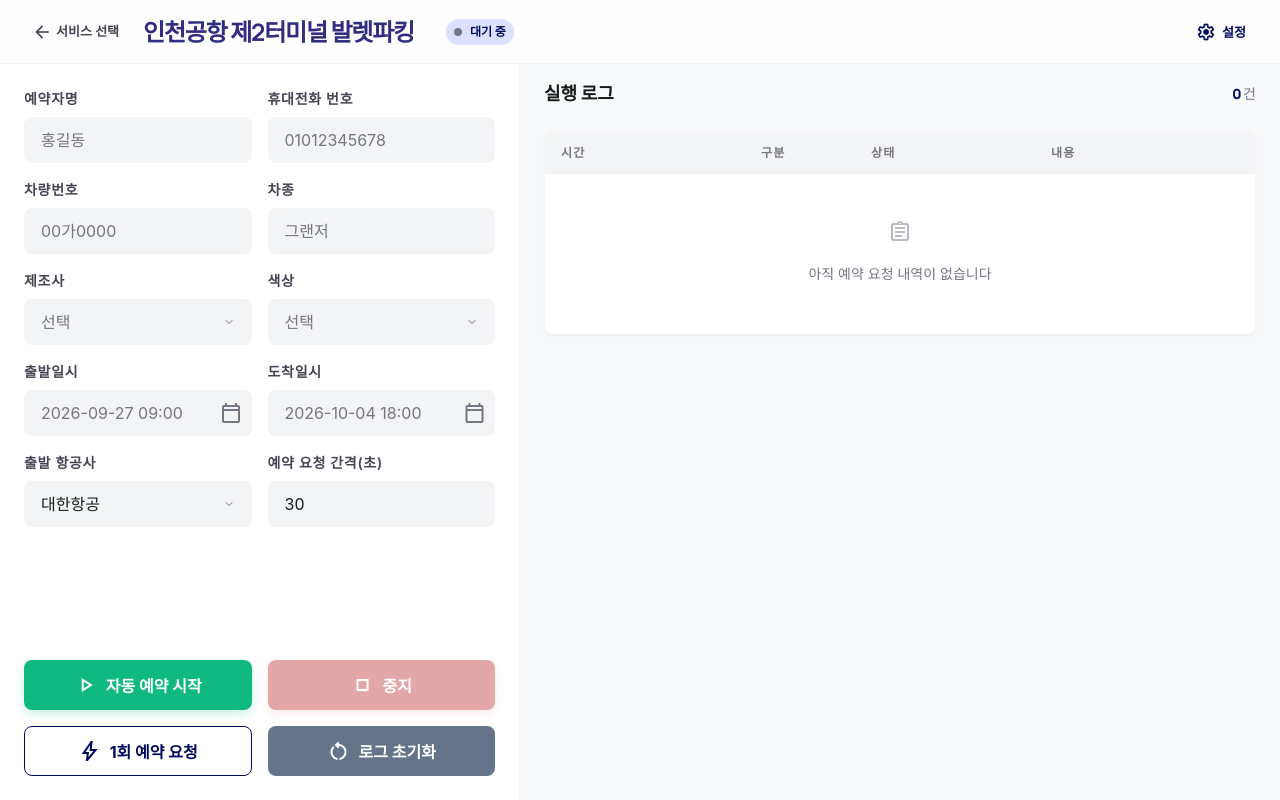
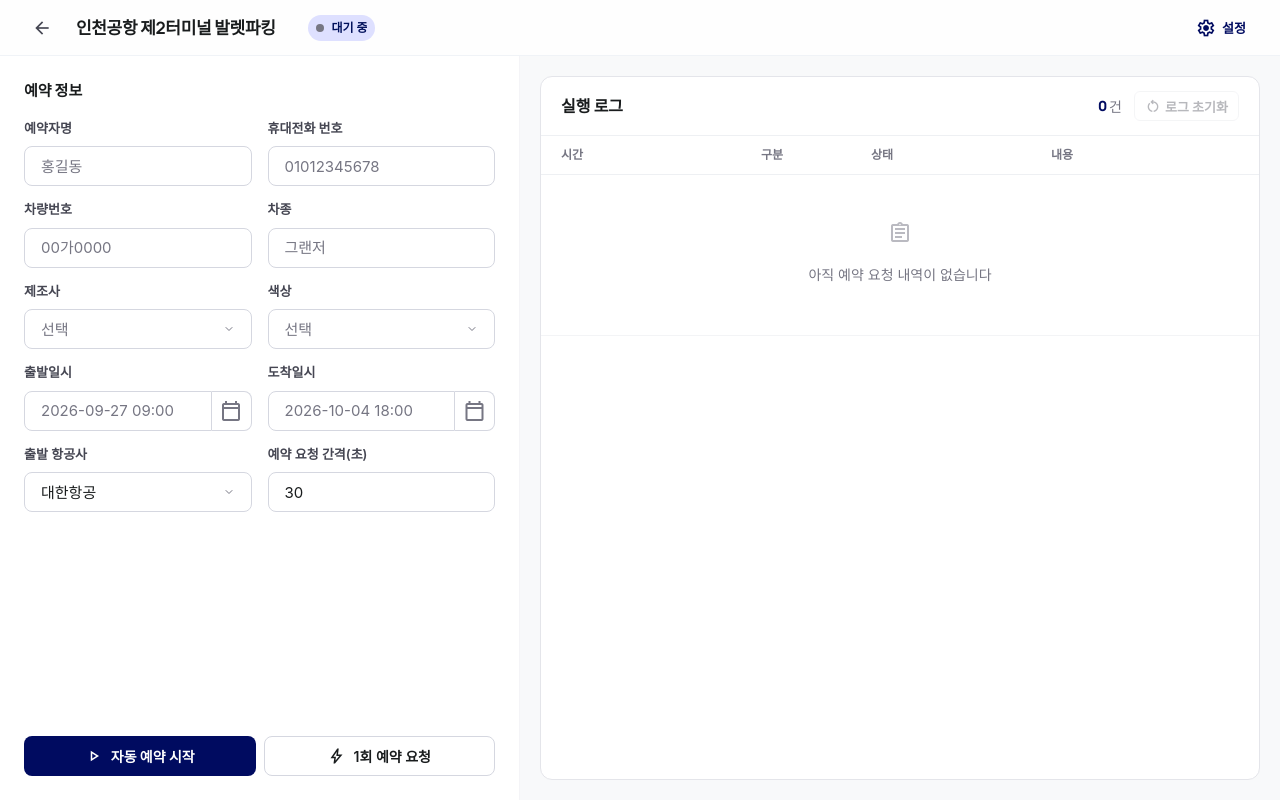
Before and after one commit to philosykos/airport-parking-master, a Flask app: page /t2-valet/ in a window 1280 px wide. Run offline with Flask 3, Linux system fonts and the light colour scheme; data that the repository does not hold is empty; some web fonts are replaced.

Commit message:
feat: PC 공통 화면의 무게를 덜고 시작·중지를 한 칸에 두며 로그 초기화를 로그 머리로 옮김

```diff
--- a/static/css/form.css
+++ b/static/css/form.css
@@ -508,10 +508,15 @@ select {
     padding: 0;
     margin-top: auto;
 }
+/* 보이는 버튼 수와 상관없이 한 줄에 같은 폭으로 놓는다(시작·중지는 한 칸을 번갈아 쓴다) */
 .action-grid {
     display: grid;
-    grid-template-columns: 1fr 1fr;
-    gap: var(--space-2);
+    grid-auto-flow: column;
+    grid-auto-columns: 1fr;
+    gap: 8px;
+}
+.action-grid > [hidden] {
+    display: none;
 }
 
 /* ── Buttons Base ── */
@@ -610,14 +615,15 @@ button svg {
     background: rgba(0, 11, 96, 0.15);
 }
 
-/* ── Clear Button ── */
-.btn-clear {
-    background: var(--neutral);
-    color: #fff;
+/* ── Secondary Button ── */
+.btn-secondary {
+    background: #FFFFFF;
+    color: var(--on-surface);
+    border: 1px solid #D5D7E0;
+    font-weight: 600;
 }
-.btn-clear:hover:not(:disabled) {
-    background: var(--neutral-hover);
-    transform: translateY(-1px);
+.btn-secondary .btn-ripple {
+    background: rgba(0, 11, 96, 0.15);
 }
 
 /* ── Loading State ── */
@@ -682,9 +688,6 @@ button svg {
     .field-row {
         grid-template-columns: 1fr;
     }
-    .action-grid {
-        grid-template-columns: 1fr 1fr;
-    }
     button {
         padding: 10px var(--space-2);
         font-size: 14px;
@@ -697,3 +700,31 @@ button svg {
         font-size: 13px;
     }
 }
+
+/* ── PC: 입력칸·버튼을 가볍게 ── */
+.form-title {
+    display: none;
+}
+@media (min-width: 961px) {
+    .form-body { padding: 24px; }
+    .form-title { display: block; font-family: var(--font-headline); font-size: 15px; font-weight: 800; color: var(--on-surface); margin: 0 0 16px; }
+    .field-row + .field-row { margin-top: 14px; }
+    label { font-size: 13px; font-weight: 600; text-transform: none; letter-spacing: normal; }
+    input[type="text"], input[type="number"], input[type="tel"], input[type="password"],
+    input[type="date"], input[type="time"], select, input[data-td-target] {
+        height: 40px; padding-top: 0; padding-bottom: 0; background-color: #FFFFFF; border: 1px solid #D5D7E0; border-radius: 8px; font-size: 15px;
+    }
+    .action-grid button { height: 40px; padding: 0 12px; font-size: 14px; border-radius: 8px; box-shadow: none; }
+    .action-grid .btn-icon { font-size: 18px; width: 18px; height: 18px; }
+    .btn-start { background: var(--primary); color: var(--on-primary); }
+    .btn-start:hover:not(:disabled) { background: var(--primary-container); transform: none; box-shadow: none; }
+    .btn-stop { background: #FEF2F2; color: var(--danger); border: 1px solid #F1B5B5; }
+    .btn-stop:hover:not(:disabled) { background: #FDE4E4; transform: none; box-shadow: none; }
+    .btn-stop .btn-ripple { background: rgba(186, 26, 26, 0.15); }
+    .btn-test, .btn-secondary { background: #FFFFFF; color: var(--on-surface); border: 1px solid #D5D7E0; font-weight: 600; }
+    .btn-test:hover:not(:disabled), .btn-secondary:hover:not(:disabled) { background: var(--surface-container-low); color: var(--on-surface); }
+    /* 위 입력칸 규칙이 뒤에 와서 이기므로, 날짜 입력의 오른쪽 모서리·포커스 테두리·달력 버튼을 다시 맞춘다 */
+    .td-input-group input { border-top-right-radius: 0; border-bottom-right-radius: 0; }
+    input:focus, select:focus { border-color: var(--surface-tint); }
+    .td-input-group .td-toggle { height: 40px; background: #FFFFFF; border: 1px solid #D5D7E0; border-left: 0; border-radius: 0 8px 8px 0; }
+}
--- a/static/css/layout.css
+++ b/static/css/layout.css
@@ -156,3 +156,10 @@
         font-size: 15px;
     }
 }
+
+@media (min-width: 961px) {
+    .app-header { height: 56px; }
+    .app-layout { margin-top: 56px; }
+    .title-main { font-size: 17px; color: var(--on-surface); letter-spacing: -0.02em; }
+    .header-back-text { display: none; }
+}
--- a/static/css/log.css
+++ b/static/css/log.css
@@ -25,7 +25,29 @@
 .log-stats {
     display: flex;
     align-items: center;
-    gap: var(--space-1);
+    gap: 12px;
+}
+.log-card {
+    display: flex;
+    flex-direction: column;
+    flex: 1;
+    min-height: 0;
+}
+.log-clear {
+    display: inline-flex;
+    align-items: center;
+    gap: 4px;
+    height: 30px;
+    padding: 0 10px;
+    border-radius: 6px;
+    font-size: 13px;
+    font-weight: 600;
+    color: var(--on-surface-variant);
+    background: #FFFFFF;
+    border: 1px solid #E4E5EA;
+}
+.log-clear .material-symbols-outlined {
+    font-size: 16px;
 }
 
 .log-count-text {
@@ -350,3 +372,19 @@ tr.log-row:hover .tag {
     .log-panel .tag { white-space: nowrap; }
     .log-panel .cell-status { white-space: normal; }
 }
+
+/* ── PC: 로그를 흰 카드 하나로 ── */
+@media (min-width: 961px) {
+    .log-panel { padding: 20px; gap: 16px; }
+    .log-card { background: #FFFFFF; border: 1px solid #E4E5EA; border-radius: 12px; overflow: hidden; }
+    .log-header { padding: 14px 20px; border-bottom: 1px solid #EEF0F3; }
+    .log-title { font-size: 16px; }
+    .log-scroll { padding: 0; }
+    .log-table-container { border: 0; border-radius: 0; box-shadow: none; }
+    th { background: #FFFFFF; font-size: 12px; font-weight: 600; color: var(--text-muted); text-transform: none; letter-spacing: normal; padding: 10px 20px; border-bottom: 1px solid #EEF0F3; }
+    td { height: 44px; padding: 0 20px; white-space: nowrap; text-overflow: ellipsis; border-bottom: 1px solid #F3F4F6; }
+    tr.log-row:hover, tr.row-event:hover { background: #F7F8FA; transform: none; box-shadow: none; }
+    tr.log-row:hover .tag { transform: none; }
+    tr.row-event { background: transparent; }
+    .tag, .tag-test, .tag-schedule, .tag-event { background: #EEF0F3; color: #454652; font-size: 12px; font-weight: 600; }
+}
--- a/static/js/app.js
+++ b/static/js/app.js
@@ -48,13 +48,14 @@
             this.lastSuccessId = null;
             this.initialLogsFetched = false;
             this.logPanel = new UI.LogPanel($('log-panel'));
+            this.runToggle = new UI.RunToggle($('btn-start'), $('btn-stop'));
             new UI.SelectPicker($('select-picker-overlay')).attach(document.querySelector('.form-panel'));
             this.initPickers();
             this.bindFields();
             $('btn-start').addEventListener('click', () => this.start());
             $('btn-stop').addEventListener('click', () => this.stop());
             $('btn-test').addEventListener('click', () => this.testCall());
-            $('btn-clear').addEventListener('click', () => this.clearLogs());
+            $('log-clear').addEventListener('click', () => this.clearLogs());
             this.updateUI(false);
             this.loadDefaults();
             this.fetchLogs();
@@ -148,6 +149,7 @@
             this.running = running;
             $('btn-start').disabled = running;
             $('btn-stop').disabled = !running;
+            this.runToggle.set(running);
             UI.statusBadge.set(running ? {label: '스케줄 실행 중', tone: 'running'} : {label: '대기 중', tone: 'idle'});
             document.querySelector('.form-panel').classList.toggle('form-panel--active', running);
         }
@@ -167,6 +169,7 @@
                 if (seq !== this.fetchSeq) return;
                 const logs = data.logs || [];
                 this.logPanel.render(logs.map(toEntry));
+                $('log-clear').disabled = logs.length === 0;
                 this.updateUI(data.running);
                 this.notifyNewSuccess(logs);
             } catch (_) {
@@ -241,6 +244,7 @@
                 await UI.api(API + '/logs/clear', {method: 'POST'});
                 this.fetchSeq++;  // 초기화 전에 보낸 로그 요청의 응답은 버린다
                 this.logPanel.render([]);
+                $('log-clear').disabled = true;
                 this.lastSuccessId = null;
                 this.schedulePoll();
             } catch (error) { UI.toast(error.message, 'error'); }
--- a/static/js/ui/ripple.js
+++ b/static/js/ui/ripple.js
@@ -1,7 +1,7 @@
 // 버튼 누른 자리 물결 효과(form.css .btn-ripple). 액션 버튼에만 준다.
 (() => {
     'use strict';
-    const TARGET = '.btn-start, .btn-stop, .btn-test, .btn-clear';
+    const TARGET = '.btn-start, .btn-stop, .btn-test, .btn-secondary';
     document.addEventListener('click', event => {
         const button = event.target.closest(TARGET);
         if (!button || button.disabled) return;
--- /dev/null
+++ b/static/js/ui/run_toggle.js
@@ -0,0 +1,28 @@
+/* 시작·중지 버튼은 폼 첫 칸 한 자리에서 하나만 보인다. 누른 버튼이 사라지면 새로 보인 버튼이
+   누를 수 있게 되는 즉시 포커스를 옮긴다. 사용자가 다른 곳으로 포커스를 옮겼으면 옮기지 않는다. */
+(() => {
+    'use strict';
+    window.UI = window.UI || {};
+    class RunToggle {
+        constructor(start, stop) {
+            this.start = start;
+            this.stop = stop;
+            this.pressed = null;
+            for (const button of [start, stop]) button.addEventListener('click', () => { this.pressed = button; });
+            document.addEventListener('focusin', event => {
+                if (event.target !== start && event.target !== stop) this.pressed = null;
+            });
+        }
+        set(running) {
+            const shown = running ? this.stop : this.start;
+            const gone = running ? this.start : this.stop;
+            gone.hidden = true;
+            shown.hidden = false;
+            if (this.pressed === gone && !shown.disabled) {
+                this.pressed = null;
+                shown.focus();
+            }
+        }
+    }
+    UI.RunToggle = RunToggle;
+})();
--- a/templates/base.html
+++ b/templates/base.html
@@ -14,7 +14,7 @@
     <link rel="stylesheet" href="{{ url_for('static', filename='css/' ~ name ~ '.css') }}">
     {%- endfor %}
     {% block styles %}{% endblock %}
-    {%- for name in ['api', 'overlay', 'toast', 'ripple', 'sheet', 'select_picker', 'status_badge', 'log_panel', 'notification_status', 'settings_dialog'] %}
+    {%- for name in ['api', 'overlay', 'toast', 'ripple', 'sheet', 'select_picker', 'status_badge', 'run_toggle', 'log_panel', 'notification_status', 'settings_dialog'] %}
     <script defer src="{{ url_for('static', filename='js/ui/' ~ name ~ '.js') }}"></script>
     {%- endfor %}
     {% block scripts %}{% endblock %}
--- a/templates/gimpo_parking.html
+++ b/templates/gimpo_parking.html
@@ -49,7 +49,7 @@
 {% endblock %}
 {% block form_actions %}
     {{ action_button('watch', '자동 예약 시작', 'play_arrow', 'start', disabled=true) }}
-    {{ action_button('stop', '중지', 'stop', 'stop', disabled=true) }}
+    {{ action_button('stop', '중지', 'stop', 'stop', disabled=true, hidden=true) }}
     {{ action_button('check', '빈자리 조회', 'search', 'test', type='submit', disabled=true, form='reservation-form') }}
     {{ action_button('import-t2', 'T2 정보 가져오기', 'download', 'clear') }}
 {% endblock %}
--- a/templates/partials/ui.html
+++ b/templates/partials/ui.html
@@ -8,8 +8,8 @@
 </div>
 {%- endmacro %}
 
-{% macro action_button(id, label, icon, variant, type='button', disabled=false, form=None) -%}
-<button type="{{ type }}" id="{{ id }}" class="btn-{{ variant }}"{% if form %} form="{{ form }}"{% endif %}{% if disabled %} disabled{% endif %}>
+{% macro action_button(id, label, icon, variant, type='button', disabled=false, form=None, hidden=false) -%}
+<button type="{{ type }}" id="{{ id }}" class="btn-{{ variant }}"{% if form %} form="{{ form }}"{% endif %}{% if disabled %} disabled{% endif %}{% if hidden %} hidden{% endif %}>
     <span class="material-symbols-outlined btn-icon" aria-hidden="true">{{ icon }}</span><span class="btn-label">{{ label }}</span>
 </button>
 {%- endmacro %}
@@ -22,10 +22,12 @@
 {%- endmacro %}
 
 {% macro log_panel(title, empty_text) -%}
+<div class="log-card">
 <div class="log-header">
     <h2 class="log-title">{{ title }}</h2>
     <div class="log-stats">
         <span class="log-count-text"><span class="log-count-value" id="log-count" aria-live="polite">0</span><span class="log-count-label">건</span></span>
+        <button type="button" id="log-clear" class="log-clear" disabled><span class="material-symbols-outlined" aria-hidden="true">restart_alt</span>로그 초기화</button>
     </div>
 </div>
 <div class="log-scroll custom-scrollbar">
@@ -36,4 +38,5 @@
         </table>
     </div>
 </div>
+</div>
 {%- endmacro %}
--- a/templates/service_base.html
+++ b/templates/service_base.html
@@ -5,6 +5,7 @@
 <main class="app-layout">
     <section class="form-panel" aria-label="예약 정보">
         <div class="form-body custom-scrollbar">
+            <h2 class="form-title">예약 정보</h2>
             {% block form_fields %}{% endblock %}
             <div class="action-bar"><div class="action-grid">{% block form_actions %}{% endblock %}</div></div>
         </div>
--- a/templates/t2_valet.html
+++ b/templates/t2_valet.html
@@ -59,7 +59,6 @@
 {% endblock %}
 {% block form_actions %}
     {{ action_button('btn-start', '자동 예약 시작', 'play_arrow', 'start') }}
-    {{ action_button('btn-stop', '중지', 'stop', 'stop', disabled=true) }}
+    {{ action_button('btn-stop', '중지', 'stop', 'stop', disabled=true, hidden=true) }}
     {{ action_button('btn-test', '1회 예약 요청', 'bolt', 'test') }}
-    {{ action_button('btn-clear', '로그 초기화', 'restart_alt', 'clear') }}
 {% endblock %}
```
Also changed, not shown: tests/t2/test_ui.py (+12 -1 lines), tests/ui/test_modules.py (+21 -1 lines), tests/ui/test_parity.py (+31 -0 lines), tests/web/test_routes.py (+9 -0 lines).
